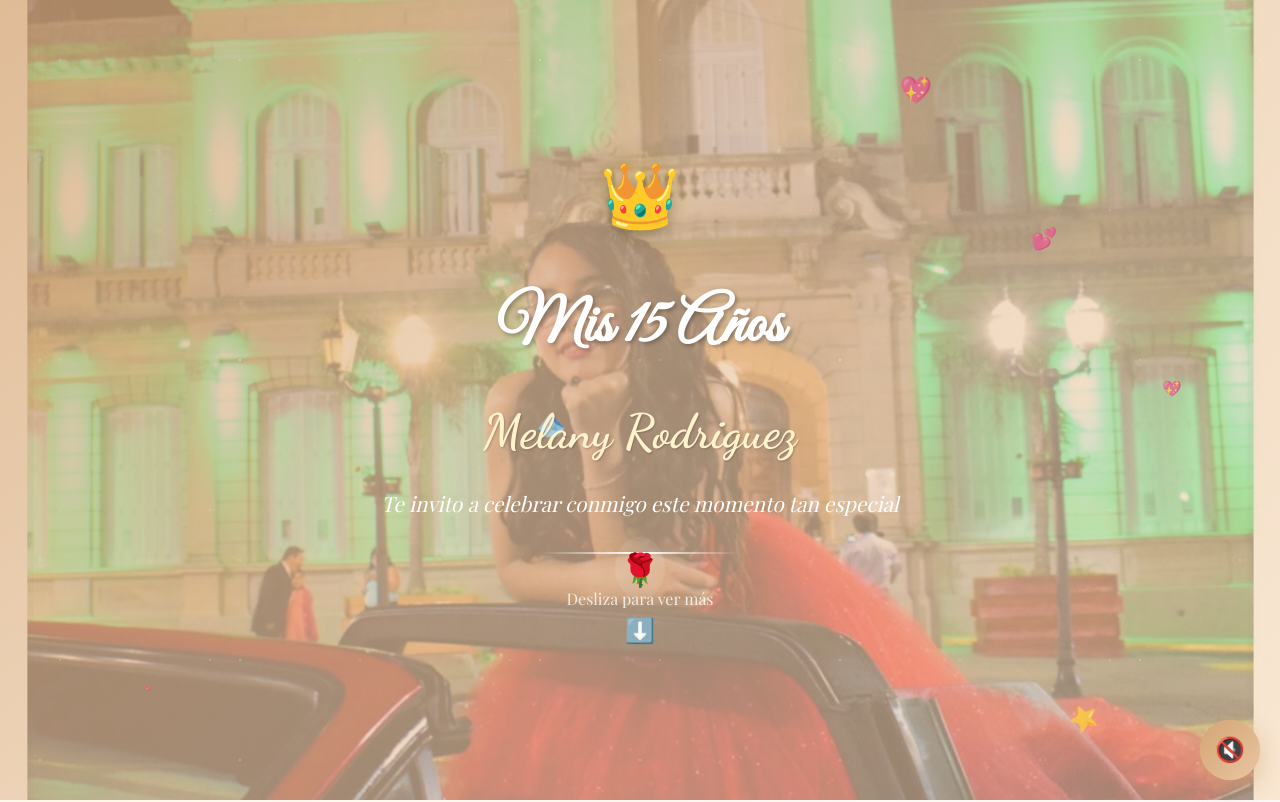
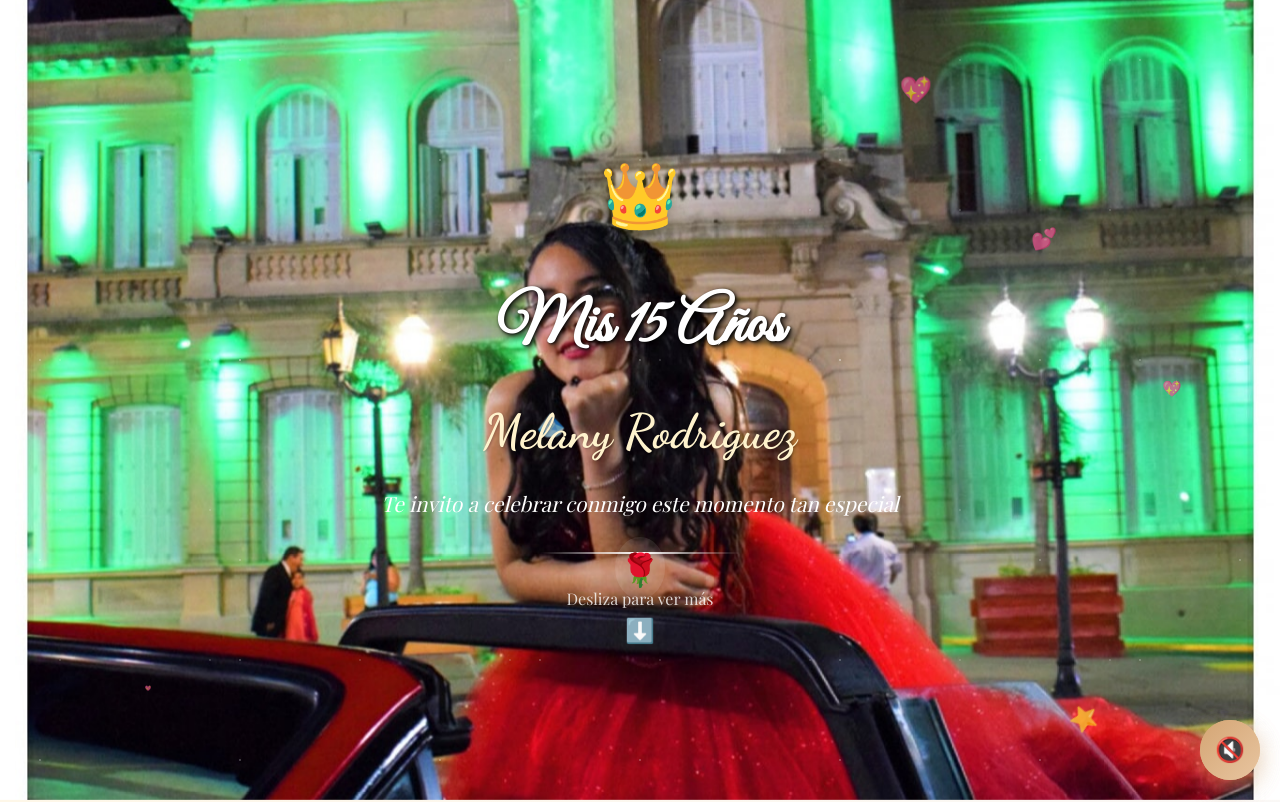
Before and after one commit to InaViviant/Mis_XV_Premium, a plain HTML site: page index.html in a window 1280 px wide. Shown: the top 802 px of the page. Drawn offline with nearby package versions, Linux system fonts and the light colour scheme.

Commit message:
saco capa traslucida de la imagen

```diff
--- a/css/styles.css
+++ b/css/styles.css
@@ -41,6 +41,7 @@ body {
     position: relative;
     overflow: hidden;
 }
+
 
 .parallax-bg {
     position: absolute;
@@ -56,7 +57,7 @@ body {
     will-change: transform;
     z-index: 1;
 }
-
+/*
 .parallax-bg::before {
     content: '';
     position: absolute;
@@ -66,11 +67,12 @@ body {
     height: 100%;
     background: linear-gradient(135deg, rgba(212, 165, 116, 0.8) 0%, rgba(232, 197, 160, 0.7) 50%, rgba(244, 215, 180, 0.6) 100%);
     z-index: 2;
-}
+}*/
 
 #presentacion .container {
     position: relative;
     z-index: 3;
+
 }
 
 .sparkles {
@@ -158,7 +160,7 @@ body {
     font-family: 'Great Vibes', cursive;
     font-size: 4rem;
     margin-bottom: 1rem;
-    text-shadow: 2px 2px 4px rgba(0, 0, 0, 0.3);
+    text-shadow: 3px 3px 6px rgba(0, 0, 0, 0.8), 1px 1px 3px rgba(0, 0, 0, 0.9);
     animation: fadeInUp 1s ease-out;
 }
 
```
